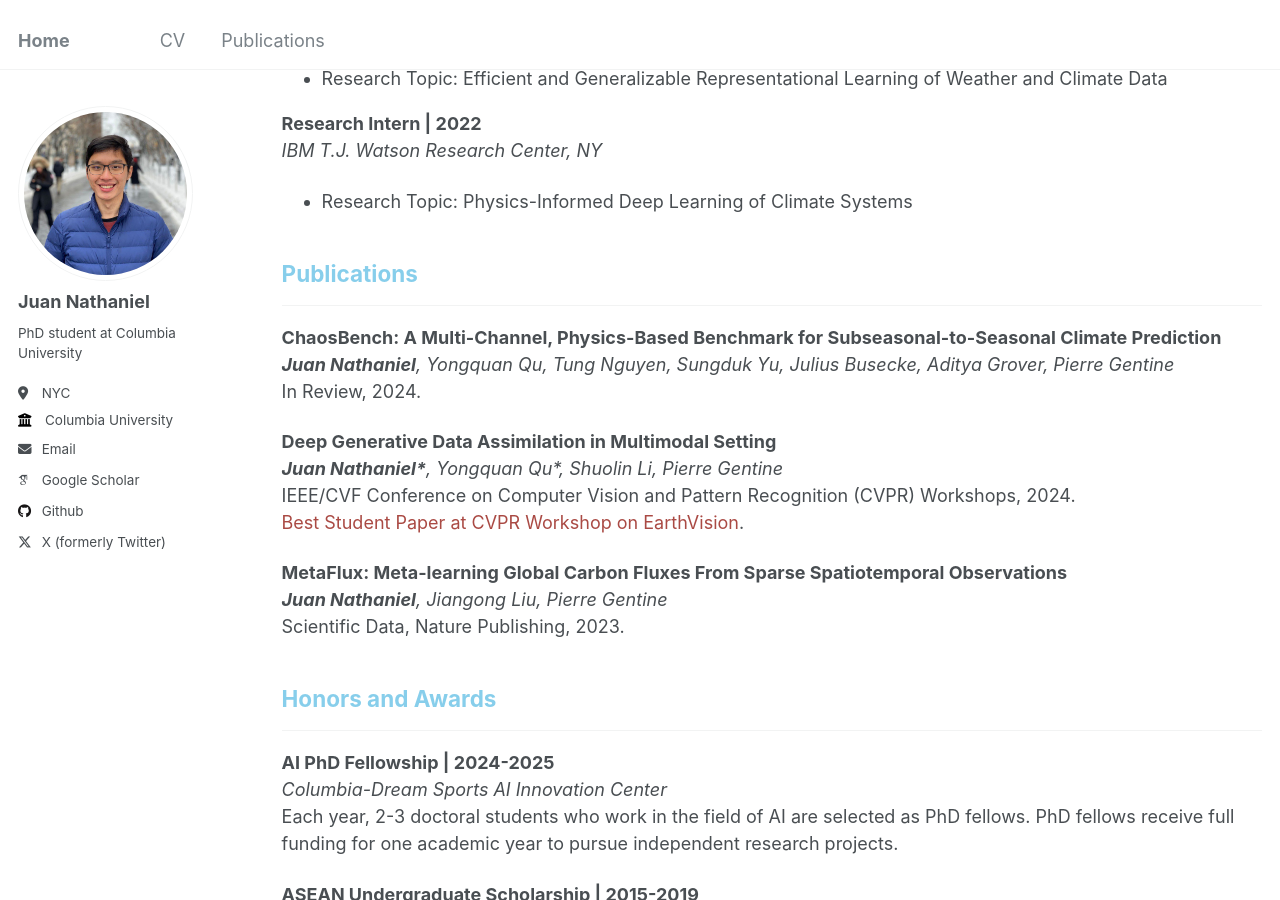
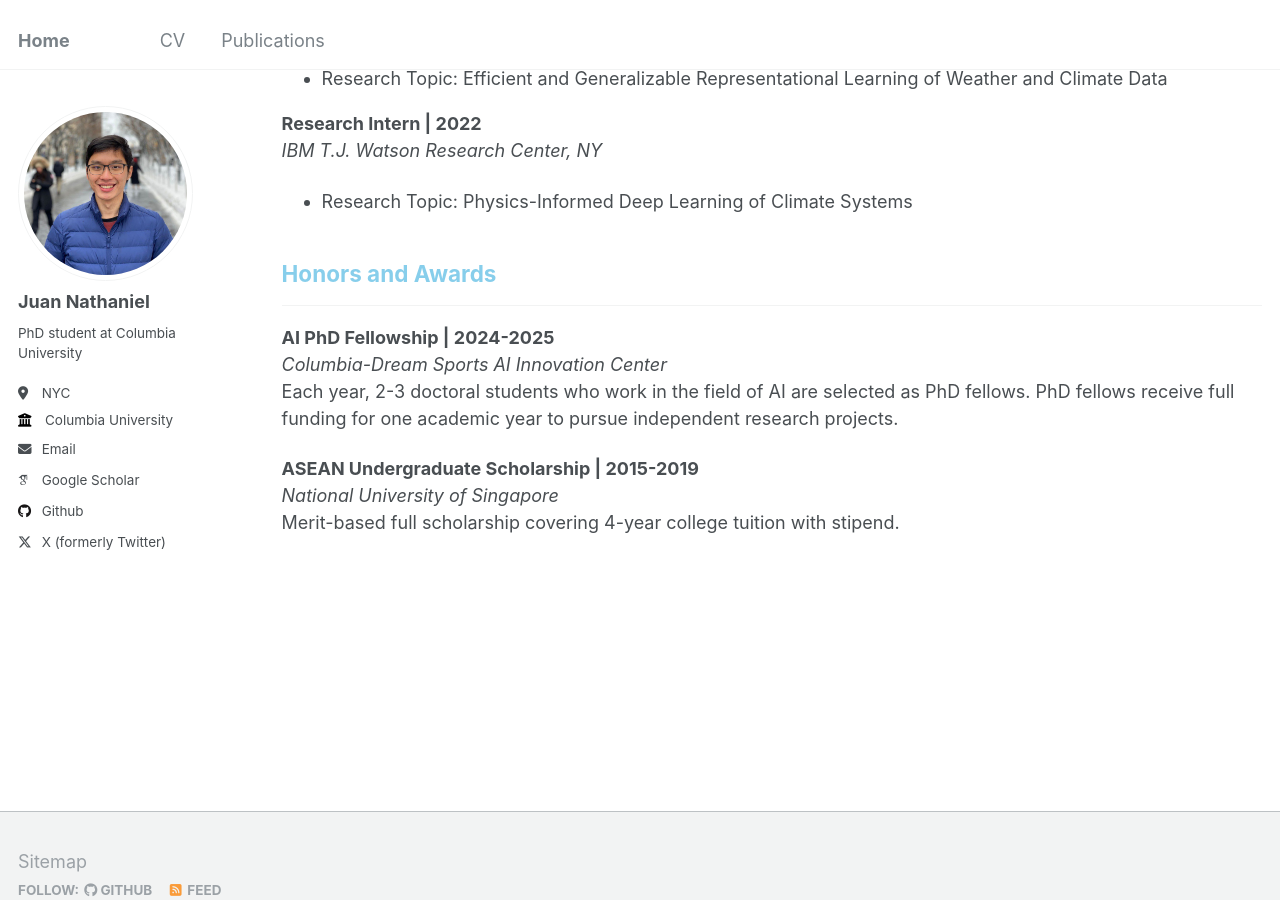
Before and after one commit to juannat7/juannat7.github.io, a Jekyll site: the page built from _pages/cv.md, in a window 1280 px wide and 900 px high, scrolled down 554 px. Built offline with Jekyll 4.4.1, drawn with Linux system fonts in a browser that asks for light colours; some web fonts are replaced.

Commit message:
update cv

```diff
--- a/_pages/cv.md
+++ b/_pages/cv.md
@@ -33,24 +33,6 @@ redirect_from:
 *IBM T.J. Watson Research Center, NY*
   * Research Topic: Physics-Informed Deep Learning of Climate Systems
 
-<!-- Publications
-====== -->
-<h2 style="color:#87CEEB">Publications</h2>
-<hr>
-
-**ChaosBench: A Multi-Channel, Physics-Based Benchmark for Subseasonal-to-Seasonal Climate Prediction**
-*__Juan Nathaniel__, Yongquan Qu, Tung Nguyen, Sungduk Yu, Julius Busecke, Aditya Grover, Pierre Gentine*
-In Review, 2024.
-
-**Deep Generative Data Assimilation in Multimodal Setting**
-*__Juan Nathaniel\*__, Yongquan Qu\*, Shuolin Li, Pierre Gentine*
-IEEE/CVF Conference on Computer Vision and Pattern Recognition (CVPR) Workshops, 2024.
-<span style="color:#AA4A44">Best Student Paper at CVPR Workshop on EarthVision</span>.
-
-**MetaFlux: Meta-learning Global Carbon Fluxes From Sparse Spatiotemporal Observations**
-*__Juan Nathaniel__, Jiangong Liu, Pierre Gentine*
-Scientific Data, Nature Publishing, 2023.
-
 <!-- Honors and Awards
 ====== -->
 <h2 style="color:#87CEEB">Honors and Awards</h2>
```
